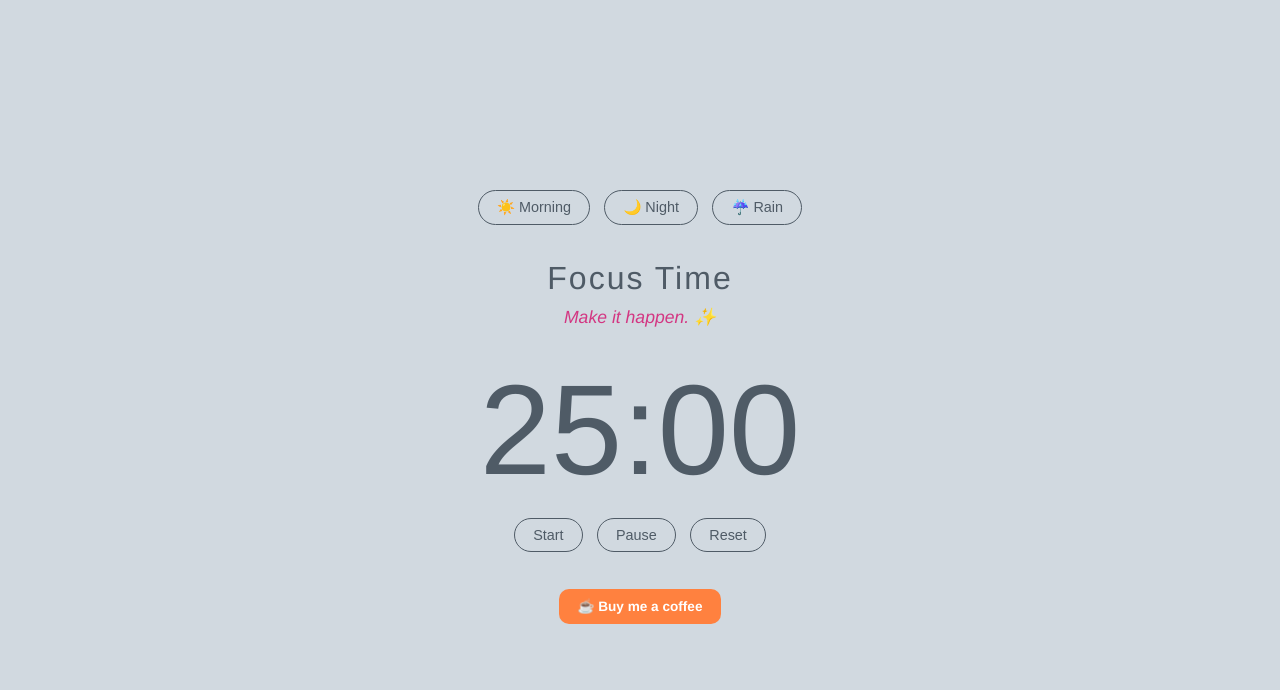
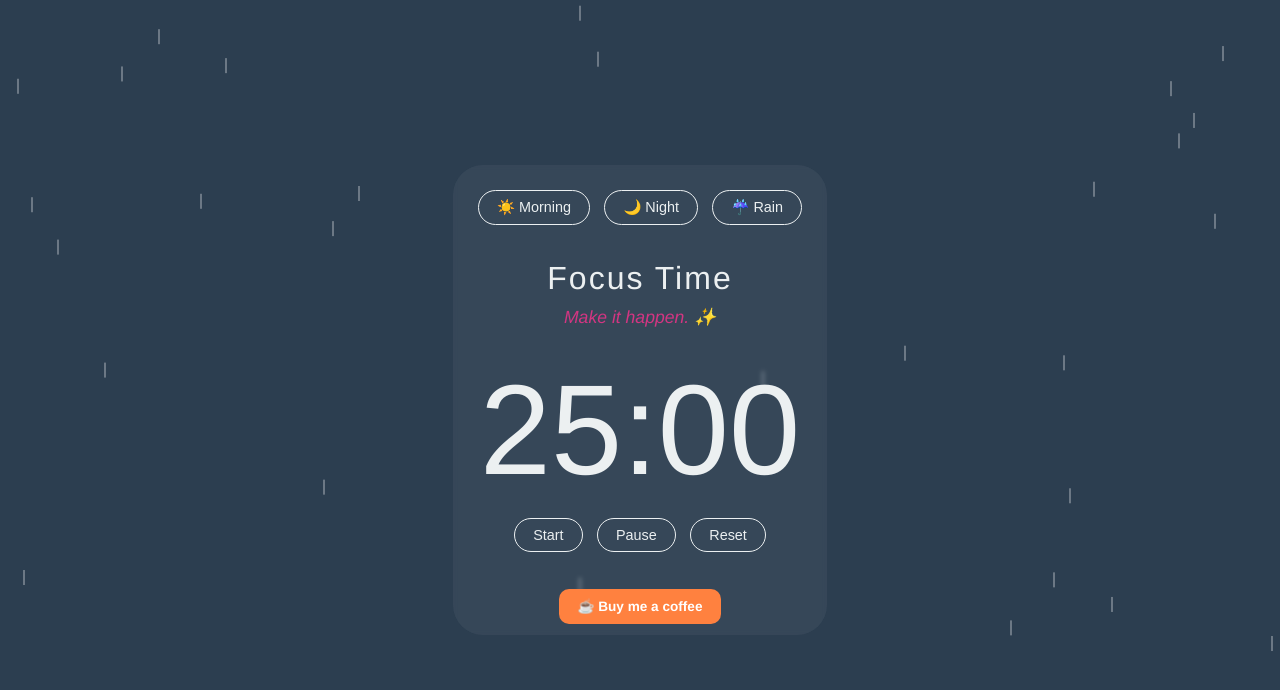
Before and after one commit to achan555-sketch/my-ai-timer-, a plain HTML site: page index.html in a window 1280 px wide. Both pictures are taken after a click on the button "☔ Rain". Drawn offline with Linux system fonts and the light colour scheme.

Commit message:
index.html

```diff
--- a/index.html
+++ b/index.html
@@ -3,16 +3,17 @@
 <head>
     <meta charset="UTF-8">
     <meta name="viewport" content="width=device-width, initial-scale=1.0">
-    <title>Cozy AI Focus Timer | For Every Learner</title>
+    <title>Cozy AI Focus Timer | Rain Edition</title>
     <style>
         :root {
             --bg-color: #fdf6e3;
             --text-color: #586e75;
             --accent-color: #d33682;
         }
+        /* モード設定 */
         body.morning-mode { --bg-color: #fdf6e3; --text-color: #586e75; }
         body.night-mode { --bg-color: #073642; --text-color: #93a1a1; }
-        body.rain-mode { --bg-color: #d1d9e0; --text-color: #4f5b66; }
+        body.rain-mode { --bg-color: #2c3e50; --text-color: #ecf0f1; }
 
         body {
             background-color: var(--bg-color);
@@ -24,18 +25,33 @@
             justify-content: center;
             height: 100vh;
             margin: 0;
+            overflow: hidden; /* 雨がはみ出さないように */
             transition: all 0.8s ease;
+            position: relative;
         }
-        .container { text-align: center; padding: 20px; }
+
+        /* 雨のしずくのスタイル */
+        .drop {
+            position: absolute;
+            background-color: rgba(255, 255, 255, 0.3);
+            width: 2px;
+            height: 15px;
+            top: -20px;
+            z-index: 0;
+            pointer-events: none; /* クリックを邪魔しない */
+        }
+
+        .container {
+            text-align: center;
+            padding: 20px;
+            z-index: 10; /* コンテンツを雨より前に出す */
+            background: rgba(255, 255, 255, 0.05);
+            backdrop-filter: blur(2px);
+            border-radius: 30px;
+        }
+
         h1 { font-weight: 300; letter-spacing: 2px; margin-bottom: 10px; }
-        #message {
-            font-style: italic;
-            font-size: 1.1rem;
-            height: 1.5rem;
-            margin-bottom: 25px;
-            color: var(--accent-color);
-            font-weight: 300;
-        }
+        #message { font-style: italic; font-size: 1.1rem; height: 1.5rem; margin-bottom: 25px; color: var(--accent-color); }
         #timer { font-size: 8rem; font-weight: 100; margin: 10px 0; }
 
         .buttons button, .mode-buttons button {
@@ -64,11 +80,16 @@
             border-radius: 10px;
             font-weight: bold;
         }
+
+        /* 雨のアニメーション */
+        @keyframes fall {
+            to { transform: translateY(100vh); }
+        }
     </style>
 </head>
 <body class="morning-mode">
 
-<div class="container">
+<div id="rain-layer"></div> <div class="container">
     <div class="mode-buttons">
         <button onclick="changeMode('morning-mode')">☀️ Morning</button>
         <button onclick="changeMode('night-mode')">🌙 Night</button>
@@ -96,34 +117,17 @@
     let timeLeft = 25 * 60;
     let timerId = null;
     let isFocus = true;
+    let rainInterval = null;
 
     const timerDisplay = document.getElementById('timer');
     const statusDisplay = document.getElementById('status');
     const messageDisplay = document.getElementById('message');
     const bell = document.getElementById('bellSound');
+    const rainLayer = document.getElementById('rain-layer');
 
-    // 全学習者に刺さる英語メッセージリスト（厳選20パターン）
     const messages = [
-        "You're doing amazing! ✨",
-        "Small steps lead to big results. 🏔️",
-        "Consistency is the key. Keep going! 🕯️",
-        "Your future self will thank you. 🕊️",
-        "Believe in your potential. ✨",
-        "Focus on the progress, not perfection. 🌱",
-        "One step at a time. You've got this! 📔",
-        "Mistakes are proof that you're trying. 💪",
-        "Hard work always pays off. 🌊",
-        "Don't stop until you're proud. 🔥",
-        "Stay patient and trust the journey. ⏳",
-        "You are capable of brave things. ✨",
-        "Make yourself proud today. 🕊️",
-        "Success is a series of small wins. 🏆",
-        "Keep your eyes on the prize. 🎯",
-        "You're stronger than you think. 💪",
-        "Focus on your why. 💡",
-        "Slow progress is still progress. 🐢",
-        "Turn your 'can'ts' into 'cans'. 🚀",
-        "Great things take time. 🌸"
+        "You're doing amazing! ✨", "Small steps lead to big results. 🏔️", "Consistency is the key! 🕯️",
+        "Your future self will thank you. 🕊️", "Focus on progress, not perfection. 🌱", "One step at a time. 📔"
     ];
 
     function updateDisplay() {
@@ -134,6 +138,31 @@
 
     function changeMode(modeName) {
         document.body.className = modeName;
+        if (modeName === 'rain-mode') {
+            startRain();
+        } else {
+            stopRain();
+        }
+    }
+
+    function createDrop() {
+        const drop = document.createElement('div');
+        drop.classList.add('drop');
+        drop.style.left = Math.random() * window.innerWidth + 'px';
+        drop.style.animation = `fall ${Math.random() * 1 + 0.5}s linear infinite`;
+        rainLayer.appendChild(drop);
+        setTimeout(() => drop.remove(), 1500);
+    }
+
+    function startRain() {
+        if (rainInterval) return;
+        rainInterval = setInterval(createDrop, 50);
+    }
+
+    function stopRain() {
+        clearInterval(rainInterval);
+        rainInterval = null;
+        rainLayer.innerHTML = '';
     }
 
     function startTimer() {
@@ -150,7 +179,6 @@
                 if (!isFocus) {
                     statusDisplay.textContent = "Break Time";
                     timeLeft = 5 * 60;
-                    // 休憩開始時にランダムメッセージを表示
                     messageDisplay.textContent = messages[Math.floor(Math.random() * messages.length)];
                 } else {
                     statusDisplay.textContent = "Focus Time";
```
